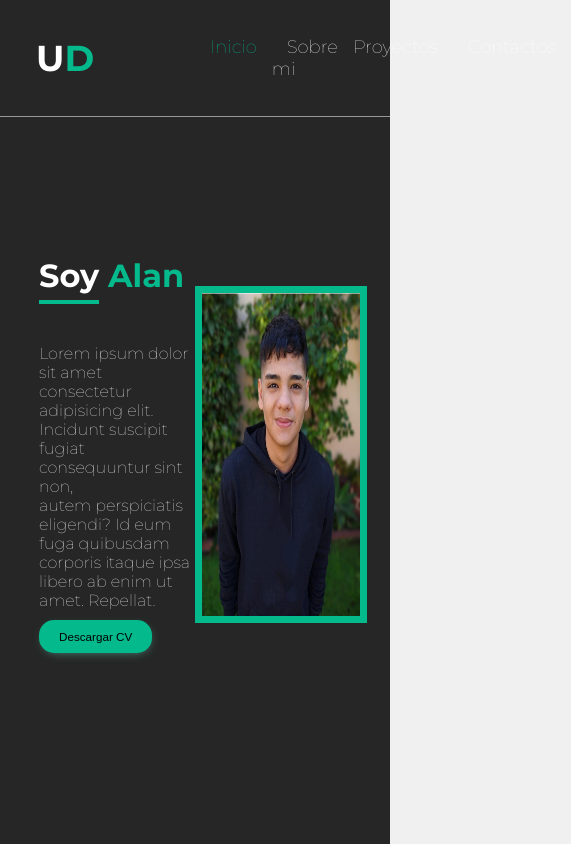
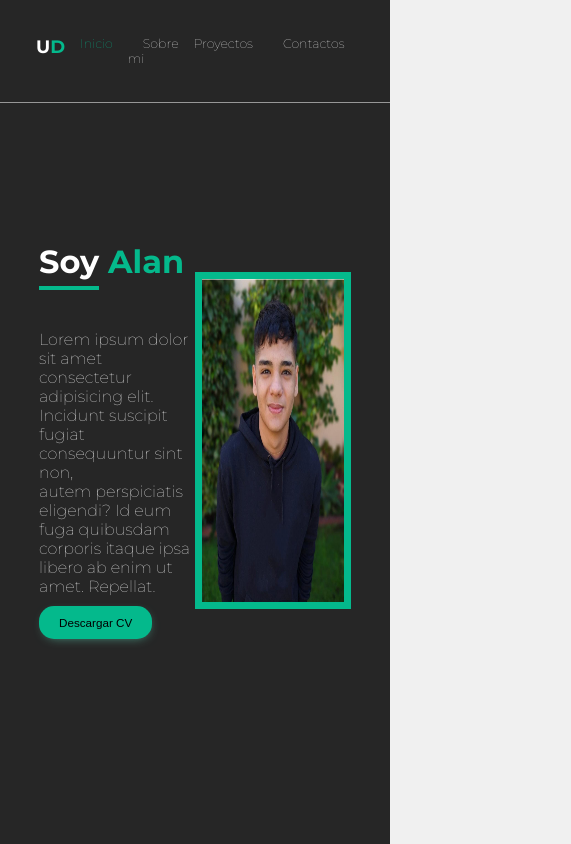
Before and after one commit to unuusual/AlanPortfolio, a plain HTML site: page portfolio-tutorial-master/index.html in a window 390 px wide. Shown: the top 844 px of the page, 571 px wide, since content can reach past the window. Drawn offline with Linux system fonts and the light colour scheme.

Commit message:
arregle ahora si

```diff
--- a/portfolio-tutorial-master/css/styles.css
+++ b/portfolio-tutorial-master/css/styles.css
@@ -592,9 +592,18 @@ footer #footer{
 
 @media screen and (max-width:800px){
 
-  .brand .menu{
+  .menu{
+    display: flex;
     width: 100%;
-    height: 50%;
+    justify-content: space-around;
+  }
+
+  .menu li{
+    font-size: 0.7em;
+  }
+
+  .brand h2{
+    font-size: 1em;
   }
 
   .navbar{
@@ -603,7 +612,7 @@ footer #footer{
   }
 
   .main img{
-    width: 110%;
+    width: 100%;
     height: 50%;
   }
 
@@ -653,7 +662,6 @@ footer #footer{
   .portfolio .container{
     display: flex;
     flex-direction: column;
-    height: 90vh;
   }
 
 
```
